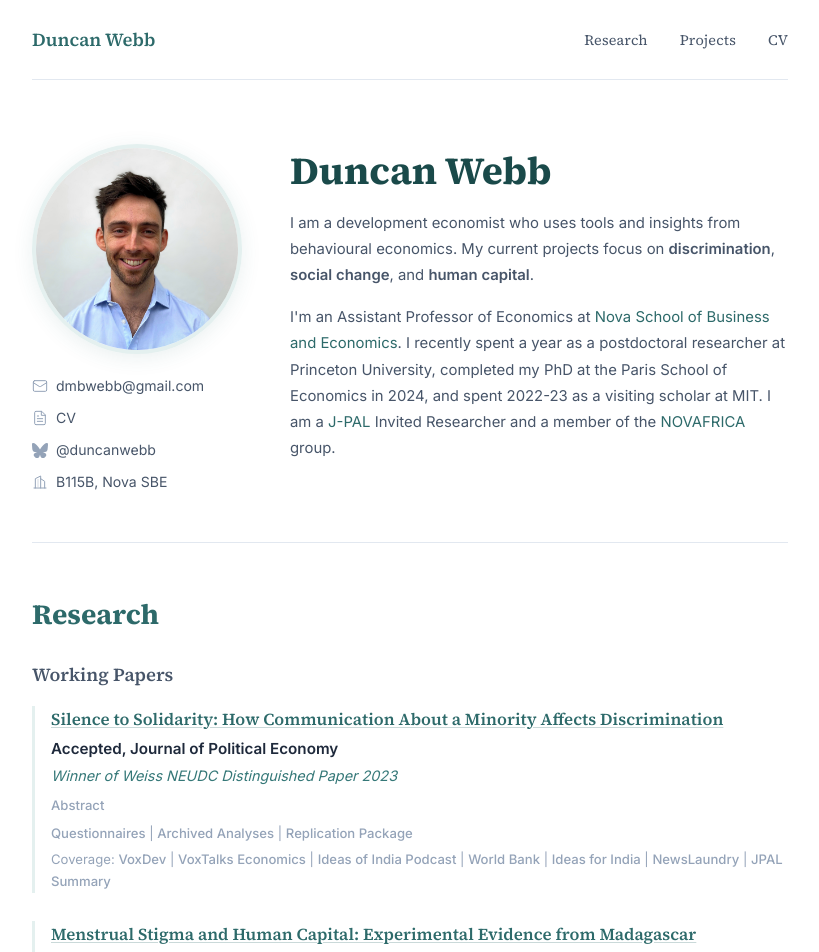
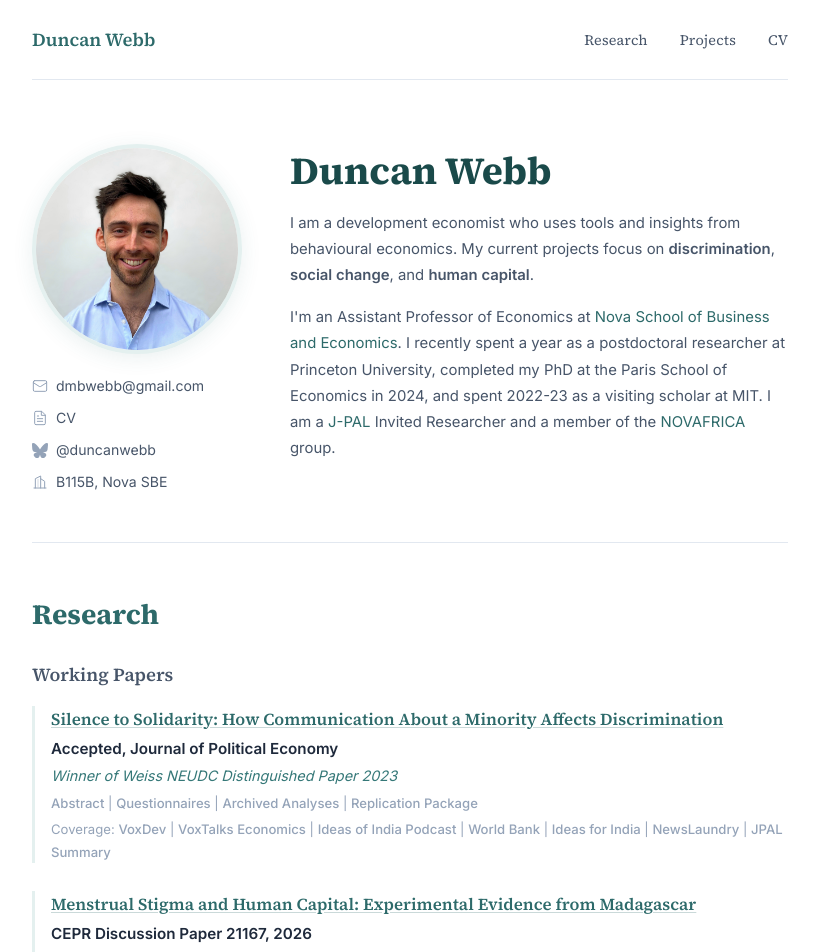
Before and after one commit to dmbwebb/dmbwebb.github.io, a React (Vite) app: page / in a window 1280 px wide. Shown: the top 952 px of the page, without its empty margins (230-1049 px from the left). Built offline with nearby package versions, Linux system fonts and the light colour scheme.

Commit message:
Put Abstract toggle inline with paper links using | separator
Co-Authored-By: Claude Opus 4.6 <noreply@anthropic.com>

```diff
--- a/src/App.css
+++ b/src/App.css
@@ -239,10 +239,6 @@
 }
 
 /* ===== Abstract Toggle ===== */
-.paper__abstract-wrapper {
-  margin-top: 0.15rem;
-}
-
 .paper__abstract-toggle {
   background: none;
   border: none;
--- a/src/App.jsx
+++ b/src/App.jsx
@@ -1,24 +1,5 @@
 import { useState } from 'react'
 import './App.css'
-
-function LinkSep() {
-  return <span className="sep">|</span>
-}
-
-function PaperLinks({ links }) {
-  return (
-    <div className="paper__supplements">
-      {links.map((link, i) => (
-        <span key={i}>
-          {i > 0 && ' | '}
-          <a href={link.href} target="_blank" rel="noopener noreferrer">
-            {link.label}
-          </a>
-        </span>
-      ))}
-    </div>
-  )
-}
 
 function CoverageLinks({ links }) {
   if (!links || links.length === 0) return null
@@ -49,8 +30,10 @@ function Paper({ title, href, venue, award, authors, abstract, links, coverage }
       {venue && <div className="paper__venue">{venue}</div>}
       {award && <div className="paper__award">{award}</div>}
       {authors && <div className="paper__authors">{authors}</div>}
+      {(abstract || (links && links.length > 0)) && (
+        <div className="paper__supplements">
           {abstract && (
-        <div className="paper__abstract-wrapper">
+            <span>
               <button
                 className={`paper__abstract-toggle ${open ? 'paper__abstract-toggle--open' : ''}`}
                 onClick={() => setOpen(!open)}
@@ -58,12 +41,23 @@ function Paper({ title, href, venue, award, authors, abstract, links, coverage }
               >
                 Abstract
               </button>
+            </span>
+          )}
+          {links && links.map((link, i) => (
+            <span key={i}>
+              {(i > 0 || abstract) && ' | '}
+              <a href={link.href} target="_blank" rel="noopener noreferrer">
+                {link.label}
+              </a>
+            </span>
+          ))}
+        </div>
+      )}
+      {abstract && (
         <div className={`paper__abstract ${open ? 'paper__abstract--open' : ''}`}>
           <p>{abstract}</p>
         </div>
-        </div>
       )}
-      {links && links.length > 0 && <PaperLinks links={links} />}
       {coverage && coverage.length > 0 && <CoverageLinks links={coverage} />}
     </div>
   )
```
Lines whose indentation alone changed are shown as unchanged.
